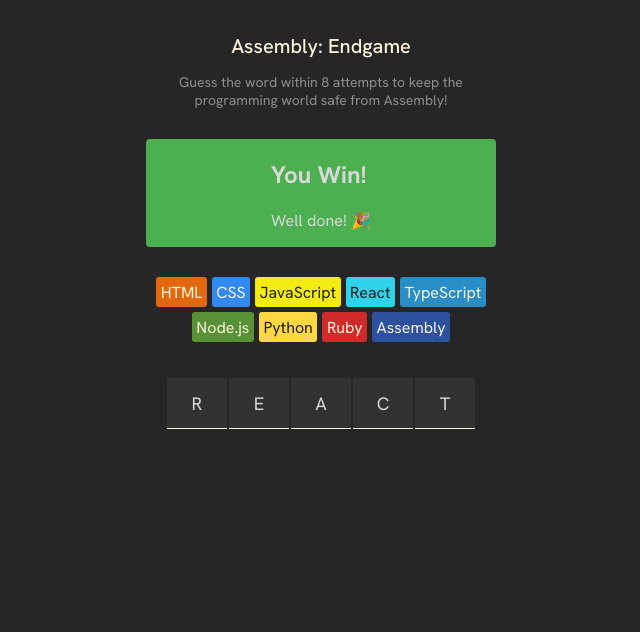
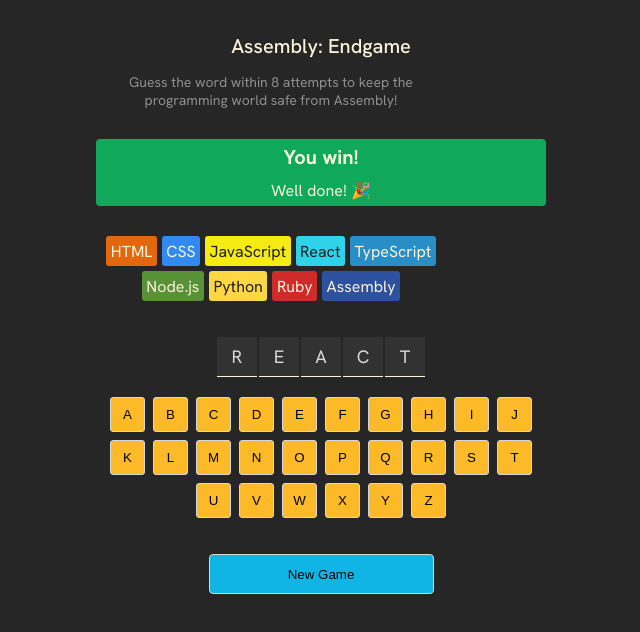
Before and after one commit to kvothe1387/Assembly-Endgame, a React (Vite) app: page / in a window 1280 px wide. Shown: the top 632 px of the page, without its empty margins (319-959 px from the left). Built offline with nearby package versions, Linux system fonts and the light colour scheme.

Commit message:
added the keyboard and styling

```diff
--- a/src/App.jsx
+++ b/src/App.jsx
@@ -1,9 +1,18 @@
-import React, { useState } from "react"
+import { useState } from "react"
 import { languages } from "./languages"
 
+/**
+ * Goal: Build out the main parts of our app
+ *
+ * Challenge:
+ * Display the keyboard ⌨️. Use <button>s for each letter
+ * since it'll need to be clickable and tab-accessible.
+ */
+
 export default function AssemblyEndgame() {
+  const [currentWord, setCurrentWord] = useState("react")
 
-  const [currentWord, setCurrentWord] = useState("react")
+  const alphabet = "abcdefghijklmnopqrstuvwxyz"
 
   const languageElements = languages.map(lang => {
     const styles = {
@@ -19,16 +28,15 @@
         {lang.name}
       </span>
     )
-  });
+  })
 
-  const letterElements = currentWord.split('').map((letter, index) => (
-    <span
-      key={index}
-      className="letter"
-    >
-      {letter.toUpperCase()}
-    </span>
-  ));
+  const letterElements = currentWord.split("").map((letter, index) => (
+    <span key={index}>{letter.toUpperCase()}</span>
+  ))
+
+  const keyboardElements = alphabet.split("").map(letter => (
+    <button key={letter}>{letter.toUpperCase()}</button>
+  ))
 
   return (
     <main>
@@ -37,22 +45,20 @@
         <p>Guess the word within 8 attempts to keep the
           programming world safe from Assembly!</p>
       </header>
-
       <section className="game-status">
-        <div className="status-message">
-          <h2>You Win!</h2>
-          <p>Well done! <span role="img" aria-label="celebration">🎉</span></p>
-        </div>
+        <h2>You win!</h2>
+        <p>Well done! 🎉</p>
       </section>
-
       <section className="language-chips">
         {languageElements}
       </section>
-
       <section className="word">
         {letterElements}
       </section>
-
+      <section className="keyboard">
+        {keyboardElements}
+      </section>
+      <button className="new-game">New Game</button>
     </main>
   )
 }
--- a/src/index.css
+++ b/src/index.css
@@ -1,4 +1,4 @@
-F* {
+* {
   box-sizing: border-box;
 }
 
@@ -24,17 +24,17 @@
 }
 
 header>p {
-  font-size: .875rem;
+  font-size: 0.875rem;
   max-width: 350px;
   color: #8E8E8E;
 }
 
 section.game-status {
-  background-color: #4CAF50;
-  margin: 20px 0;
+  background-color: #10A95B;
   display: flex;
   flex-direction: column;
   align-items: center;
+  color: #F9F4DA;
   border-radius: 4px;
   margin-block: 30px;
 }
@@ -45,35 +45,14 @@
 
 section.game-status>h2 {
   font-size: 1.25rem;
-  margin: 5px;
+  margin: 5px
 }
 
-.win {
-  background-color: #4CAF50;
-  color: white;
-}
-
-.lose {
-  background-color: #f44336;
-  color: white;
-}
-
-/* Language chips styling */
-.language-selection {
-  margin: 20px 0;
-}
-
-.language-selection h2 {
-  font-size: 1.1rem;
-  margin-bottom: 15px;
-  text-align: center;
-}
-
-.language-chips {
+section.language-chips {
   display: flex;
   flex-wrap: wrap;
+  gap: 5px;
   justify-content: center;
-  gap: 5px;
   max-width: 350px;
   margin-bottom: 36px;
 }
@@ -87,6 +66,7 @@
   display: flex;
   justify-content: center;
   gap: 2px;
+  margin-bottom: 20px;
 }
 
 section.word>span {
@@ -96,7 +76,36 @@
   display: flex;
   justify-content: center;
   align-items: center;
-  padding: 5px 10px;
   font-size: 1.125rem;
   border-bottom: 1px solid #F9F4DA;
 }
+
+section.keyboard {
+  display: flex;
+  flex-wrap: wrap;
+  gap: 8px;
+  justify-content: center;
+  max-width: 450px;
+  margin-bottom: 36px;
+}
+
+section.keyboard>button {
+  height: 35px;
+  width: 35px;
+  background-color: #FCBA29;
+  border: 1px solid #D7D7D7;
+  border-radius: 3px;
+  cursor: pointer;
+}
+
+button.new-game {
+  background-color: #11B5E5;
+  border: 1px solid #D7D7D7;
+  border-radius: 4px;
+  width: 225px;
+  height: 40px;
+  padding: 6px 12px;
+  display: block;
+  margin-inline: auto;
+  cursor: pointer;
+}
```
